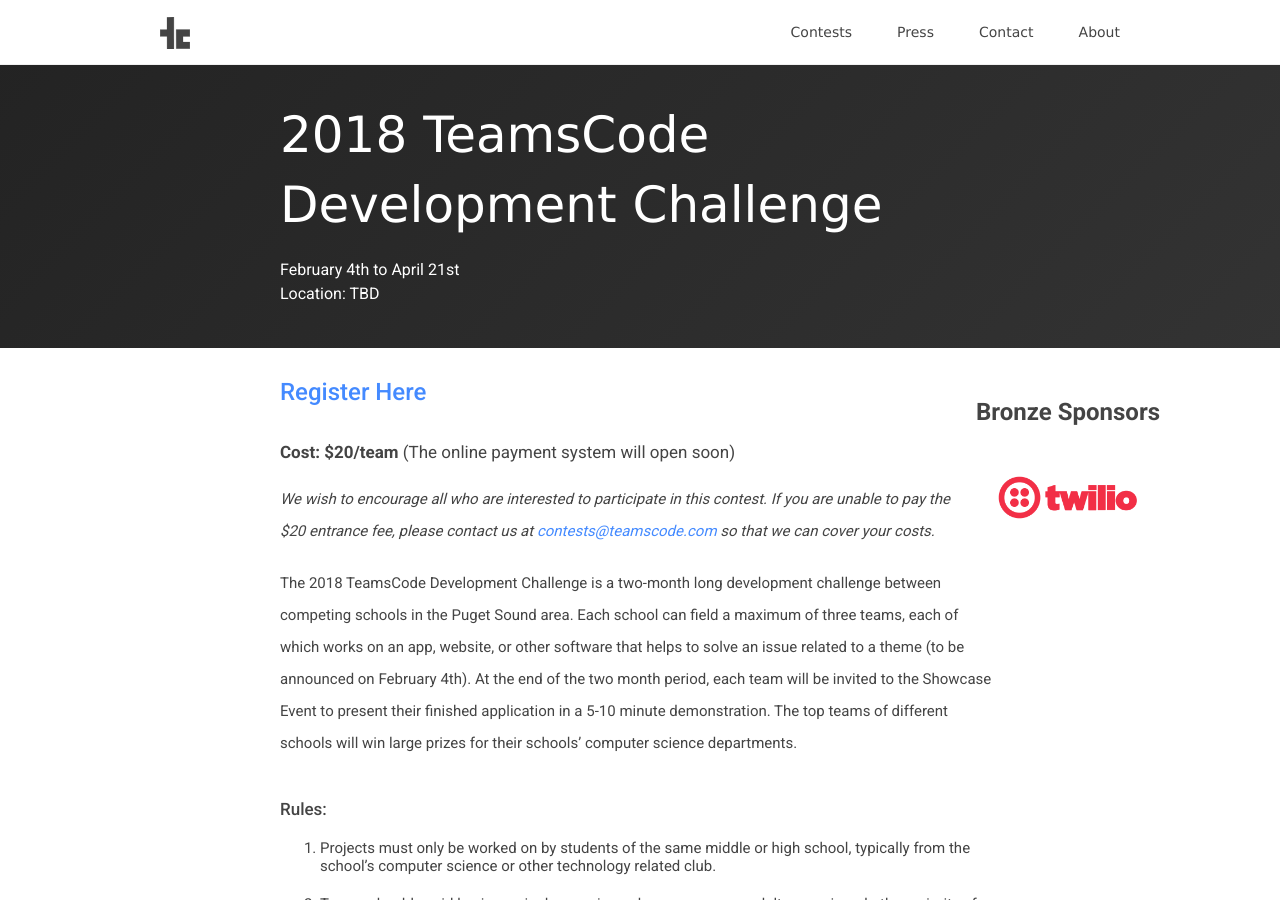
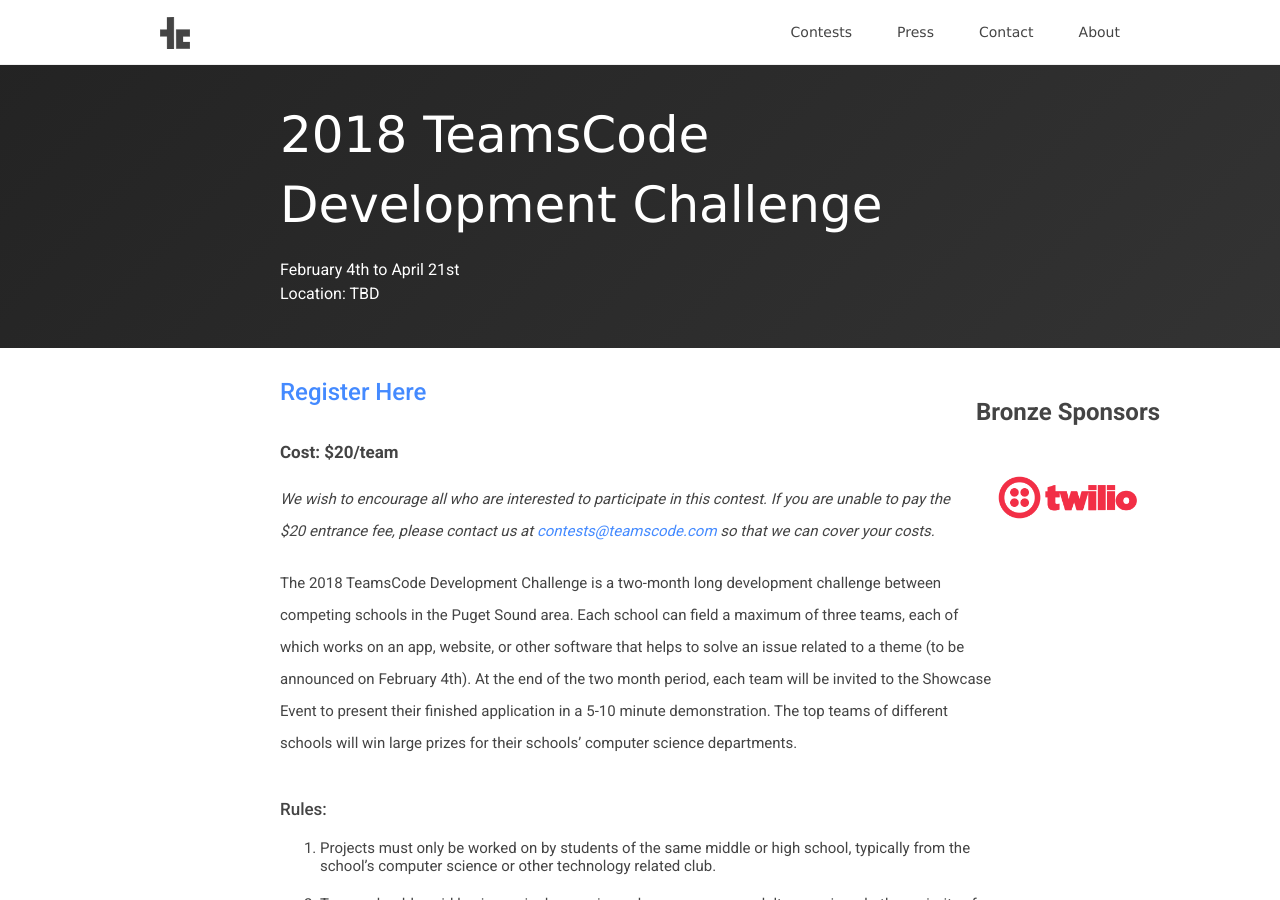
Before and after one commit to teamscode/teamscode.github.io, a Jekyll site: the page built from _posts/2018-01-07-teamscode-2018-development-challenge.md, in a window 1280 px wide and 900 px high. Built offline with Jekyll 4.4.1, drawn with Linux system fonts in a browser that asks for light colours; nearby versions of some CDN libraries.

Commit message:
Remove payment will open soon details

```diff
--- a/_posts/2018-01-07-teamscode-2018-development-challenge.md
+++ b/_posts/2018-01-07-teamscode-2018-development-challenge.md
@@ -13,7 +13,7 @@ contest_location: "Location: TBD"
 
 # [Register Here](https://teamscode.typeform.com/to/pqwej3)
 
-### **Cost: $20/team** (The online payment system will open soon)
+### **Cost: $20/team**
 
 *We wish to encourage all who are interested to participate in this contest. If you are unable to pay the $20 entrance fee, please contact us at [contests@teamscode.com](mailto:contests@teamscode.com) so that we can cover your costs.*
 
```
